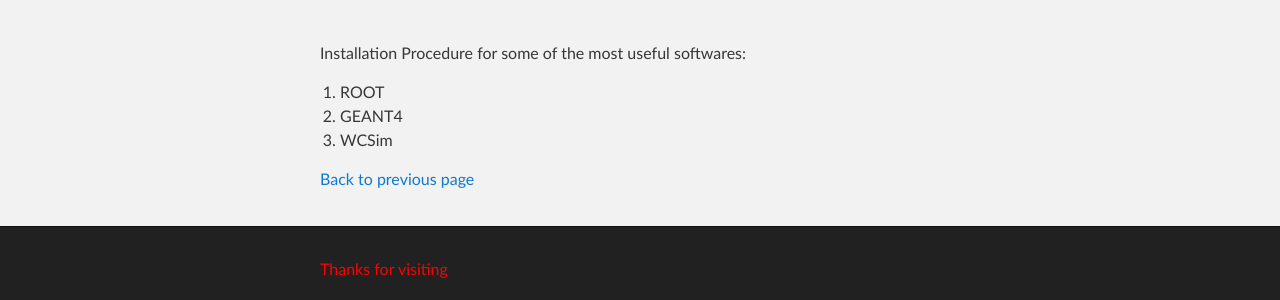
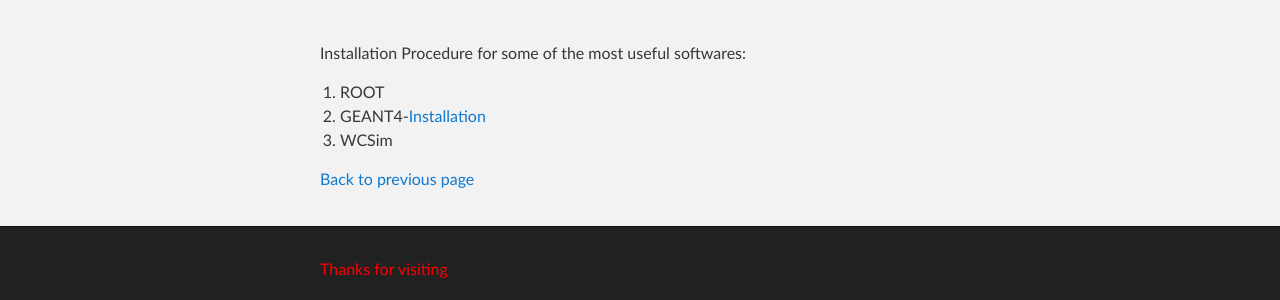
Before and after one commit to Arnab-Sarker/aaaa, a Jekyll site: the page built from Pages/software_installations.md, in a window 1280 px wide. Shown: the part 219-519 px from the top of the page. Built offline with Jekyll 4.4.1, drawn with Linux system fonts in a browser that asks for light colours; our own code applies the rules of GitHub Pages for plain Markdown files.

Commit message:
Added geant4 installation pdf

```diff
--- a/Pages/software_installations.md
+++ b/Pages/software_installations.md
@@ -1,10 +1,9 @@
 Installation Procedure for some of the most useful softwares:
 
 1. ROOT
-2. GEANT4
+2. GEANT4-[Installation](https://drive.google.com/file/d/1YFhSud5RJuBtSFvo_JpQos0MlkSzHdaD/view?usp=sharing)
 3. WCSim
 
 
 
-
-[Back to previous page](./)
+[Back to previous page](././)
```
